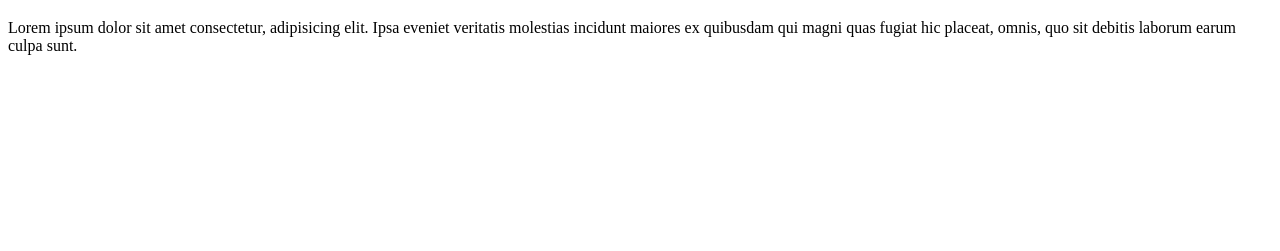
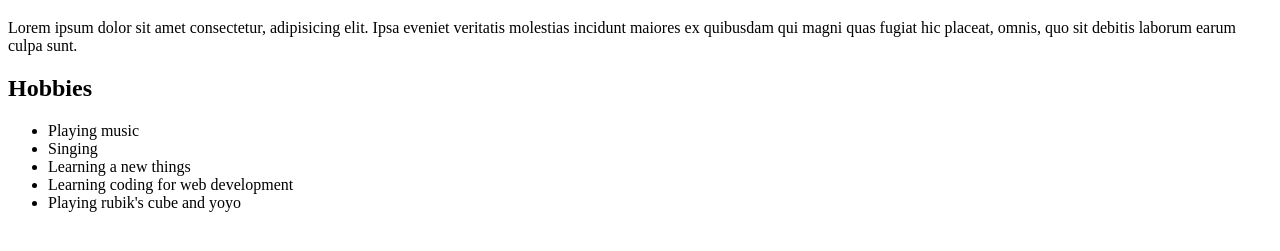
Before and after one commit to bevannstivens/02-local-to-remote, a plain HTML site: page index.html in a window 1280 px wide. Shown: the part 61-312 px from the top of the page. Drawn offline with Linux system fonts and the light colour scheme.

Commit message:
Add lists for my hobbies

```diff
--- a/index.html
+++ b/index.html
@@ -12,5 +12,14 @@
       veritatis molestias incidunt maiores ex quibusdam qui magni quas fugiat
       hic placeat, omnis, quo sit debitis laborum earum culpa sunt.
     </p>
+
+    <h2>Hobbies</h2>
+    <ul>
+      <li>Playing music</li>
+      <li>Singing</li>
+      <li>Learning a new things</li>
+      <li>Learning coding for web development</li>
+      <li>Playing rubik's cube and yoyo</li>
+    </ul>
   </body>
 </html>
```
